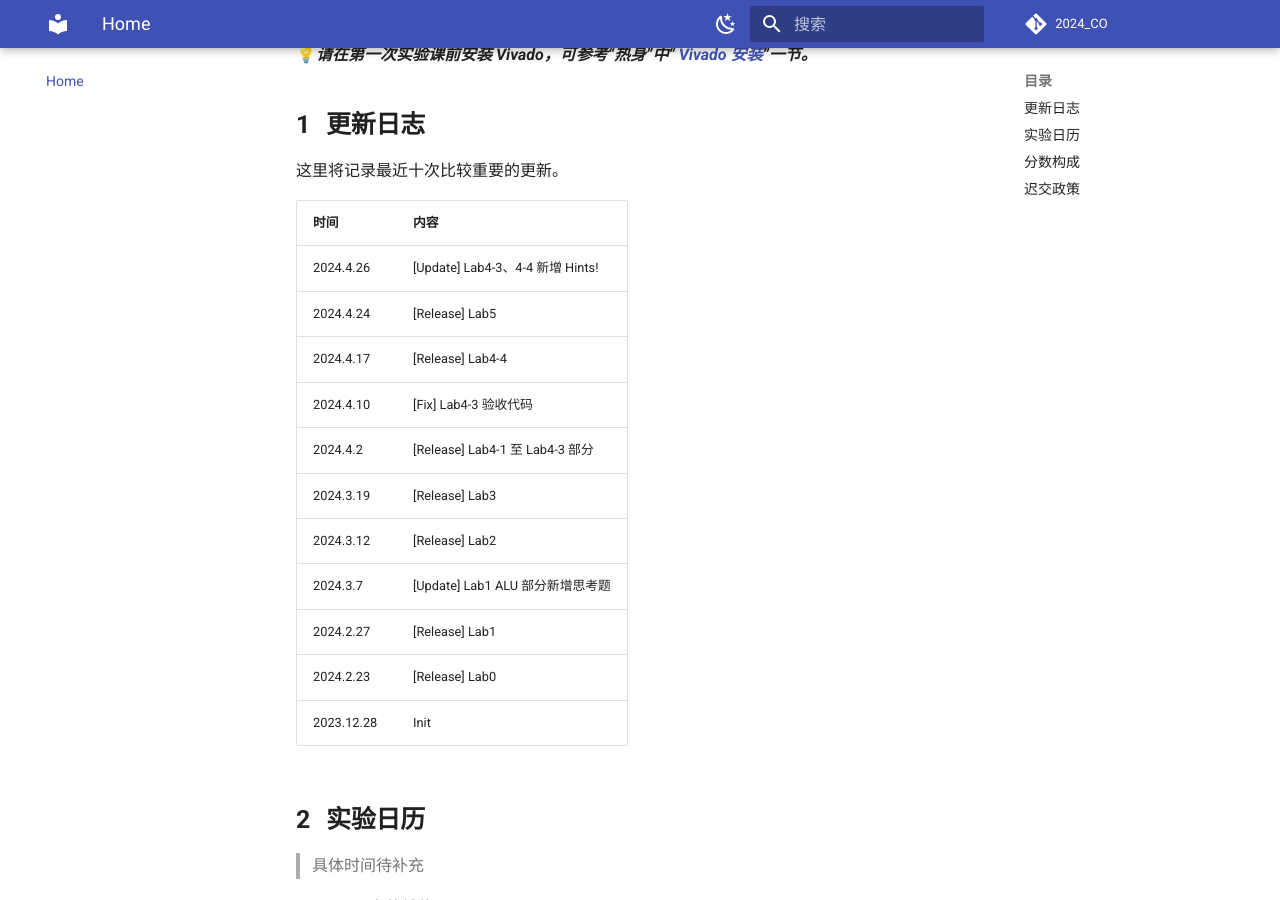
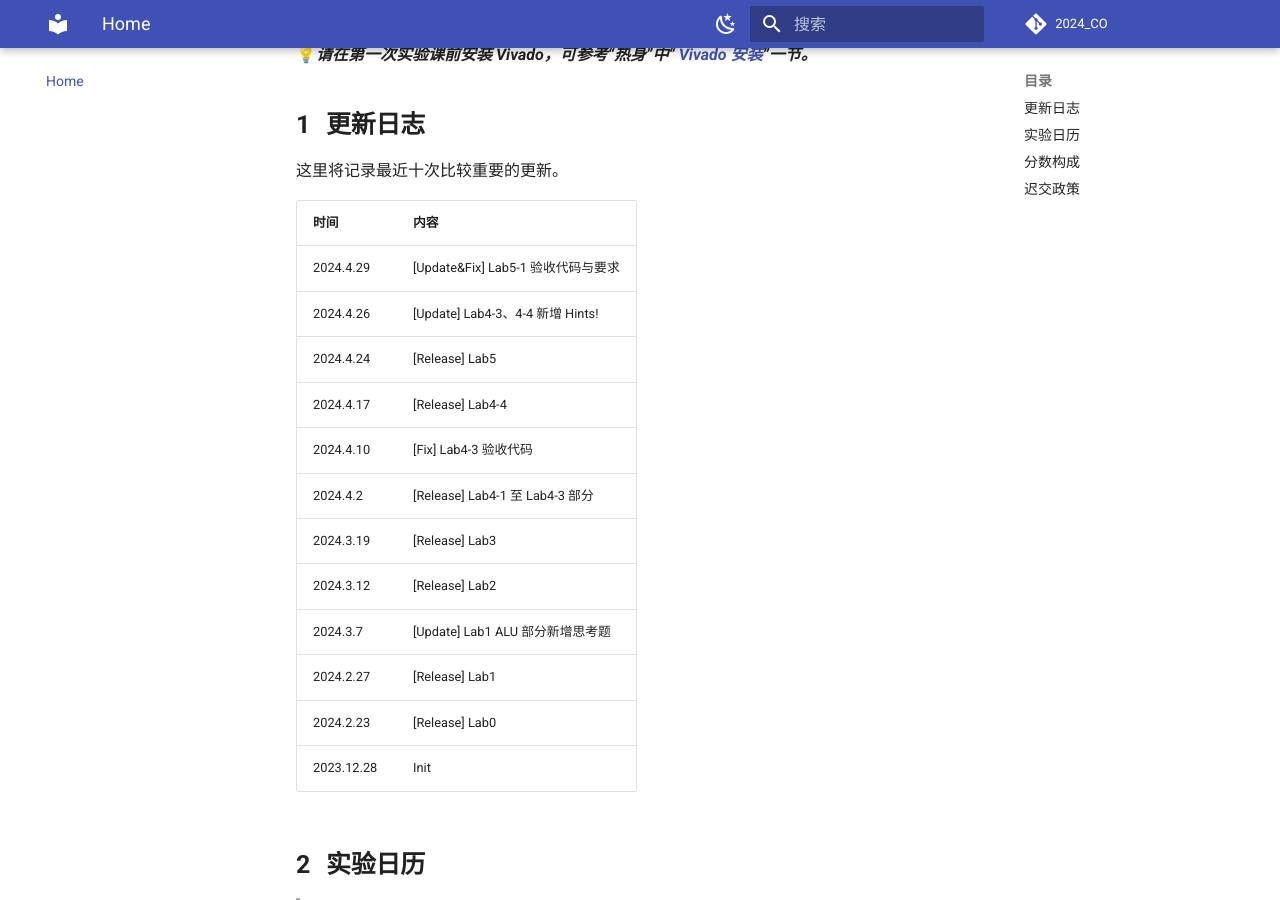
Before and after one commit to Guahao31/2024_CO, an MkDocs documentation site: the page built from docs/index.md, in a window 1280 px wide and 900 px high, scrolled down 379 px. Built offline with MkDocs 1.6.1 and Material for MkDocs 9.7.7, drawn with Linux system fonts in a browser that asks for light colours; a script that is not in the unit is left out; comment, search, counter and statistics services are not loaded.

Commit message:
fix: update index

```diff
--- a/docs/index.md
+++ b/docs/index.md
@@ -19,6 +19,7 @@
 
 | 时间 | 内容 |
 | --- | :------------------------------------ |
+| 2024.4.29 | [Update&Fix] Lab5-1 验收代码与要求 |
 | 2024.4.26 | [Update] Lab4-3、4-4 新增 Hints!  |
 | 2024.4.24 | [Release] Lab5  |
 | 2024.4.17 | [Release] Lab4-4  |
```
